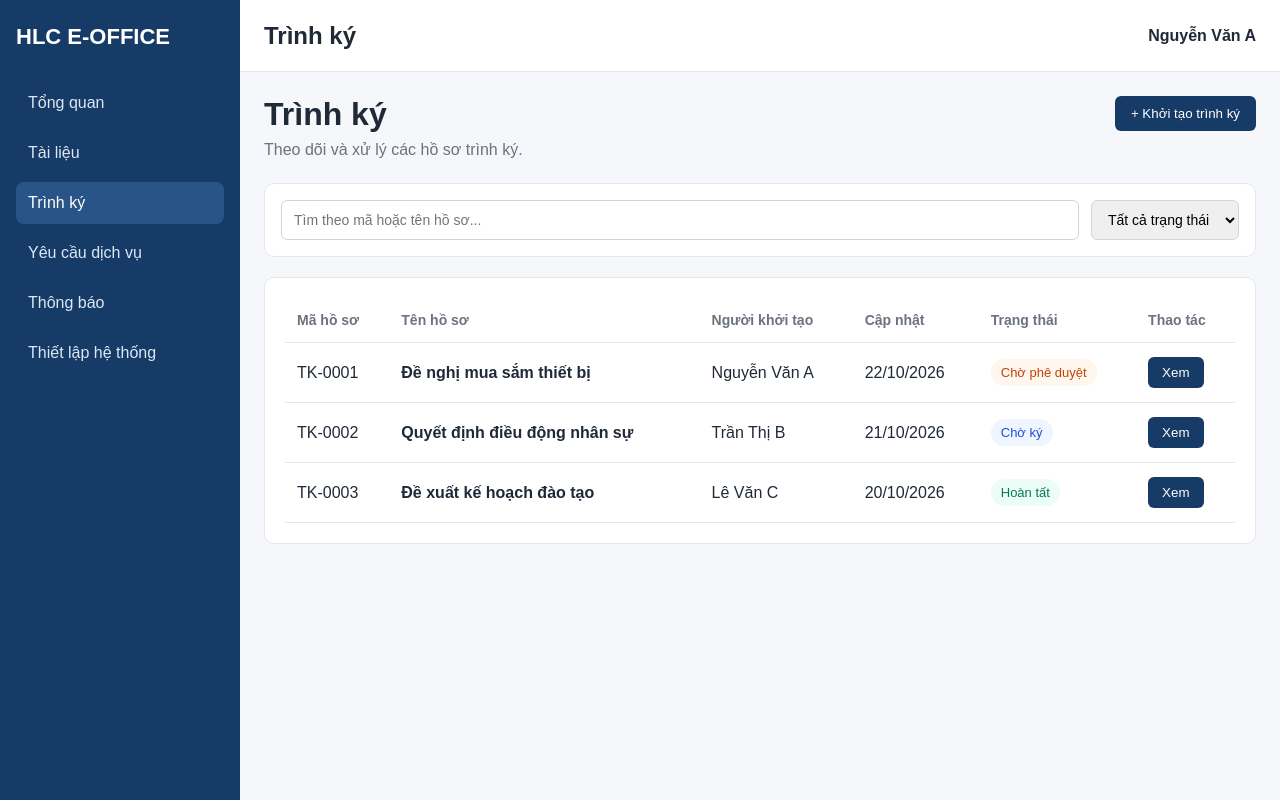
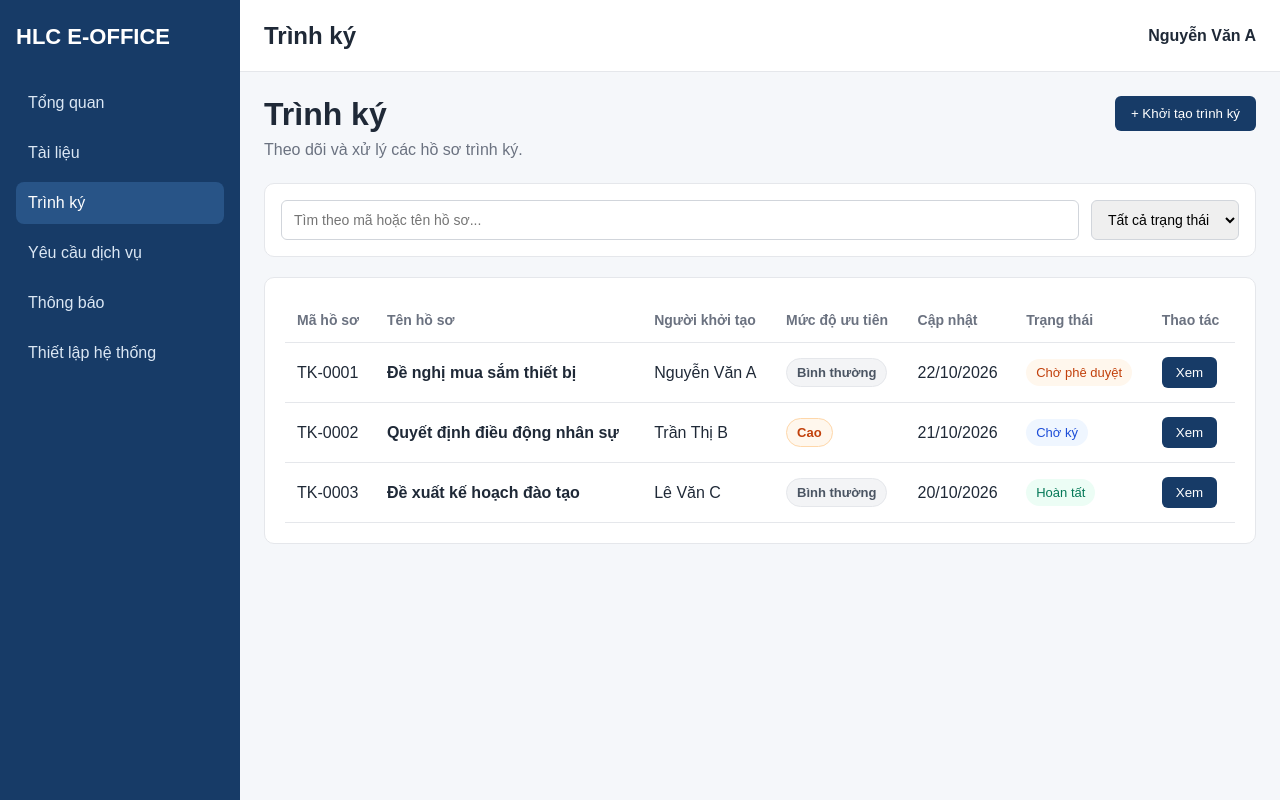
Before and after one commit to BinhPhan172/hlc-eoffice, a React (Vite) app: page /approval in a window 1280 px wide. Built offline with nearby package versions, Linux system fonts and the light colour scheme.

Commit message:
Update approval list and workflow

```diff
--- a/src/App.jsx
+++ b/src/App.jsx
@@ -47,24 +47,22 @@ import SettingsPrioritySlaPage from "./pages/SettingsPrioritySlaPage"
 import SettingsProcessingRulesPage from "./pages/SettingsProcessingRulesPage"
 
 function Layout() {
-  const location =
-    useLocation()
-
-  const navigate =
-    useNavigate()
+  const location = useLocation()
+  const navigate = useNavigate()
 
   const defaultProfile = {
-    fullName:
-      "Nguyễn Văn A",
+    fullName: "Nguyễn Văn A",
   }
 
-  const getStoredProfile =
-    () =>
+  const getStoredProfile = () => {
+    return (
       JSON.parse(
         localStorage.getItem(
           "hlcProfile"
         )
       ) || defaultProfile
+    )
+  }
 
   const [
     profile,
@@ -73,10 +71,7 @@ function Layout() {
     getStoredProfile()
   )
 
-  // =========================
-  // RESET SCROLL KHI ĐỔI ROUTE
-  // =========================
-
+  // Reset phần nội dung về đầu khi đổi trang
   useEffect(() => {
     const content =
       document.querySelector(
@@ -87,21 +82,14 @@ function Layout() {
       content.scrollTop = 0
       content.scrollLeft = 0
     }
-  }, [
-    location.pathname,
-  ])
+  }, [location.pathname])
 
-  // =========================
-  // PROFILE
-  // =========================
-
+  // Cập nhật tên profile
   useEffect(() => {
     const handleProfileUpdated = (
       event
     ) => {
-      if (
-        event.detail
-      ) {
+      if (event.detail) {
         setProfile(
           event.detail
         )
@@ -126,57 +114,40 @@ function Layout() {
   }, [])
 
   const titles = {
-    "/":
-      "Tổng quan",
-
+    "/": "Tổng quan",
     "/documents":
       "Tài liệu",
-
     "/approval":
       "Trình ký",
-
     "/service-requests":
       "Yêu cầu dịch vụ",
-
     "/notifications":
       "Thông báo",
-
     "/profile":
       "Thông tin cá nhân",
-
     "/profile/edit":
       "Sửa thông tin cá nhân",
-
     "/change-password":
       "Đổi mật khẩu",
-
     "/settings":
       "Thiết lập hệ thống",
-
     "/settings/document-info":
       "Cấu hình thông tin tài liệu",
-
     "/settings/approval-info":
       "Cấu hình thông tin trình ký",
-
     "/settings/digital-signatures":
       "Cấu hình danh sách chữ ký số",
-
     "/settings/request-categories":
       "Cấu hình danh mục yêu cầu",
-
     "/settings/request-routing":
       "Cấu hình điều phối yêu cầu",
-
     "/settings/priority-sla":
       "Cấu hình mức ưu tiên / SLA",
-
     "/settings/processing-rules":
       "Cấu hình quy tắc xử lý",
   }
 
-  const getPageTitle =
-    () => {
+  const getPageTitle = () => {
     if (
       location.pathname ===
       "/documents/upload"
@@ -249,8 +220,7 @@ function Layout() {
     return (
       titles[
         location.pathname
-        ] ||
-        "HLC E-Office"
+      ] || "HLC E-Office"
     )
   }
 
@@ -258,29 +228,18 @@ function Layout() {
     <div
       className="app"
       style={{
-        height:
-          "100vh",
-
-        minHeight:
-          "100vh",
-
-        overflow:
-          "hidden",
+        height: "100vh",
+        minHeight: "100vh",
+        overflow: "hidden",
       }}
     >
       <aside
         className="sidebar"
         style={{
-          height:
-            "100vh",
-
+          height: "100vh",
           flexShrink: 0,
-
-          overflowY:
-            "auto",
-
-          boxSizing:
-            "border-box",
+          overflowY: "auto",
+          boxSizing: "border-box",
         }}
       >
         <div className="logo">
@@ -317,13 +276,9 @@ function Layout() {
       <div
         className="main"
         style={{
-          height:
-            "100vh",
-
+          height: "100vh",
           minHeight: 0,
-
-          overflow:
-            "hidden",
+          overflow: "hidden",
         }}
       >
         <header
@@ -344,13 +299,10 @@ function Layout() {
               )
             }
             style={{
-              cursor:
-                "pointer",
+              cursor: "pointer",
             }}
           >
-            {
-              profile.fullName
-            }
+            {profile.fullName}
           </div>
         </header>
 
@@ -358,14 +310,9 @@ function Layout() {
           className="content"
           style={{
             flex: 1,
-
             minHeight: 0,
-
-            overflowY:
-              "auto",
-
-            overflowX:
-              "hidden",
+            overflowY: "auto",
+            overflowX: "hidden",
           }}
         >
           <Routes>
--- a/src/pages/ApprovalPage.jsx
+++ b/src/pages/ApprovalPage.jsx
@@ -7,38 +7,27 @@ function ApprovalPage() {
   const defaultApprovals = [
     {
       id: "TK-0001",
-      name:
-        "Đề nghị mua sắm thiết bị",
-      creator:
-        "Nguyễn Văn A",
-      updatedAt:
-        "22/10/2026",
-      status:
-        "Chờ phê duyệt",
+      name: "Đề nghị mua sắm thiết bị",
+      creator: "Nguyễn Văn A",
+      updatedAt: "22/10/2026",
+      priority: "Bình thường",
+      status: "Chờ phê duyệt",
     },
-
     {
       id: "TK-0002",
-      name:
-        "Quyết định điều động nhân sự",
-      creator:
-        "Trần Thị B",
-      updatedAt:
-        "21/10/2026",
-      status:
-        "Chờ ký",
+      name: "Quyết định điều động nhân sự",
+      creator: "Trần Thị B",
+      updatedAt: "21/10/2026",
+      priority: "Cao",
+      status: "Chờ ký",
     },
-
     {
       id: "TK-0003",
-      name:
-        "Đề xuất kế hoạch đào tạo",
-      creator:
-        "Lê Văn C",
-      updatedAt:
-        "20/10/2026",
-      status:
-        "Hoàn tất",
+      name: "Đề xuất kế hoạch đào tạo",
+      creator: "Lê Văn C",
+      updatedAt: "20/10/2026",
+      priority: "Bình thường",
+      status: "Hoàn tất",
     },
   ]
 
@@ -56,46 +45,130 @@ function ApprovalPage() {
       )
     ) || {}
 
+  const getDateValue = (
+    dateString
+  ) => {
+    if (!dateString) {
+      return 0
+    }
+
+    const [
+      day,
+      month,
+      year,
+    ] = dateString
+      .split("/")
+      .map(Number)
+
+    if (
+      !day ||
+      !month ||
+      !year
+    ) {
+      return 0
+    }
+
+    return new Date(
+      year,
+      month - 1,
+      day
+    ).getTime()
+  }
+
+  const getIdNumber = (
+    approvalId
+  ) => {
+    const match =
+      approvalId?.match(
+        /(\d+)$/
+      )
+
+    return match
+      ? Number(match[1])
+      : 0
+  }
+
   const approvals = [
     ...defaultApprovals,
     ...savedApprovals,
-  ].map((item) => ({
+  ]
+    .map((item) => ({
       ...item,
 
+      priority:
+        item.priority ||
+        "Bình thường",
+
       status:
-      statusOverrides[item.id] ||
+        statusOverrides[
+          item.id
+        ] ||
         item.status,
     }))
+    .sort((a, b) => {
+      const dateA =
+        getDateValue(
+          a.updatedAt
+        )
 
-  const [keyword, setKeyword] =
-    useState("")
+      const dateB =
+        getDateValue(
+          b.updatedAt
+        )
 
-  const [status, setStatus] =
-    useState("")
+      if (
+        dateA !== dateB
+      ) {
+        return dateB - dateA
+      }
+
+      return (
+        getIdNumber(b.id) -
+        getIdNumber(a.id)
+      )
+    })
+
+  const [
+    keyword,
+    setKeyword,
+  ] = useState("")
+
+  const [
+    status,
+    setStatus,
+  ] = useState("")
 
   const filteredApprovals =
-    approvals.filter((item) => {
+    approvals.filter(
+      (item) => {
+        const searchText =
+          keyword
+            .trim()
+            .toLowerCase()
+
         const matchKeyword =
           item.id
             .toLowerCase()
             .includes(
-            keyword.toLowerCase()
+              searchText
             ) ||
           item.name
             .toLowerCase()
             .includes(
-            keyword.toLowerCase()
+              searchText
             )
 
         const matchStatus =
           status === "" ||
-        item.status === status
+          item.status ===
+            status
 
         return (
           matchKeyword &&
           matchStatus
         )
-    })
+      }
+    )
 
   const getStatusClass = (
     approvalStatus
@@ -124,6 +197,39 @@ function ApprovalPage() {
     }
 
     return "status pending"
+  }
+
+  const getPriorityStyle = (
+    itemPriority
+  ) => {
+    if (
+      itemPriority === "Khẩn"
+    ) {
+      return {
+        background: "#fef2f2",
+        color: "#b91c1c",
+        border:
+          "1px solid #fecaca",
+      }
+    }
+
+    if (
+      itemPriority === "Cao"
+    ) {
+      return {
+        background: "#fff7ed",
+        color: "#c2410c",
+        border:
+          "1px solid #fed7aa",
+      }
+    }
+
+    return {
+      background: "#f3f4f6",
+      color: "#4b5563",
+      border:
+        "1px solid #e5e7eb",
+    }
   }
 
   return (
@@ -202,15 +308,30 @@ function ApprovalPage() {
         <table>
           <thead>
             <tr>
-              <th>Mã hồ sơ</th>
-              <th>Tên hồ sơ</th>
+              <th>
+                Mã hồ sơ
+              </th>
+
+              <th>
+                Tên hồ sơ
+              </th>
+
               <th>
                 Người khởi tạo
               </th>
-              <th>Cập nhật</th>
+
+              <th>
+                Mức độ ưu tiên
+              </th>
+
+              <th>
+                Cập nhật
+              </th>
+
               <th>
                 Trạng thái
               </th>
+
               <th>
                 Thao tác
               </th>
@@ -220,21 +341,62 @@ function ApprovalPage() {
           <tbody>
             {filteredApprovals.map(
               (item) => (
-                <tr key={item.id}>
+                <tr
+                  key={
+                    item.id
+                  }
+                >
                   <td>
-                    {item.id}
+                    {
+                      item.id
+                    }
                   </td>
 
                   <td className="document-name">
-                    {item.name}
+                    {
+                      item.name
+                    }
                   </td>
 
                   <td>
-                    {item.creator}
+                    {
+                      item.creator
+                    }
                   </td>
 
                   <td>
-                    {item.updatedAt}
+                    <span
+                      style={{
+                        display:
+                          "inline-block",
+
+                        padding:
+                          "6px 10px",
+
+                        borderRadius:
+                          "999px",
+
+                        fontSize:
+                          "13px",
+
+                        fontWeight:
+                          "600",
+
+                        ...getPriorityStyle(
+                          item.priority
+                        ),
+                      }}
+                    >
+                      {
+                        item.priority
+                      }
+                    </span>
+                  </td>
+
+                  <td>
+                    {
+                      item.updatedAt
+                    }
                   </td>
 
                   <td>
@@ -243,7 +405,9 @@ function ApprovalPage() {
                         item.status
                       )}
                     >
-                      {item.status}
+                      {
+                        item.status
+                      }
                     </span>
                   </td>
 
@@ -266,7 +430,7 @@ function ApprovalPage() {
               0 && (
               <tr>
                 <td
-                  colSpan="6"
+                  colSpan="7"
                   className="empty-table"
                 >
                   Không tìm thấy hồ sơ
```
Lines whose indentation alone changed are shown as unchanged.
